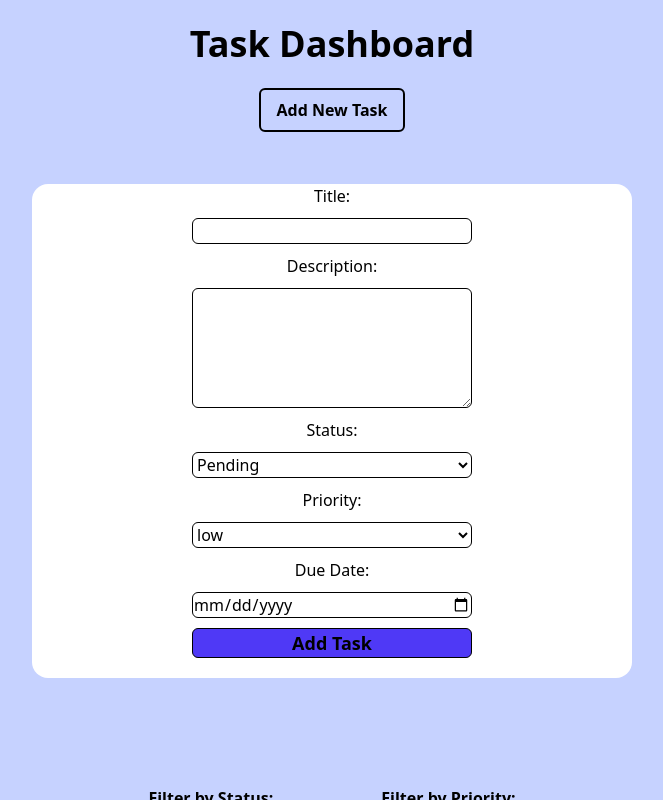
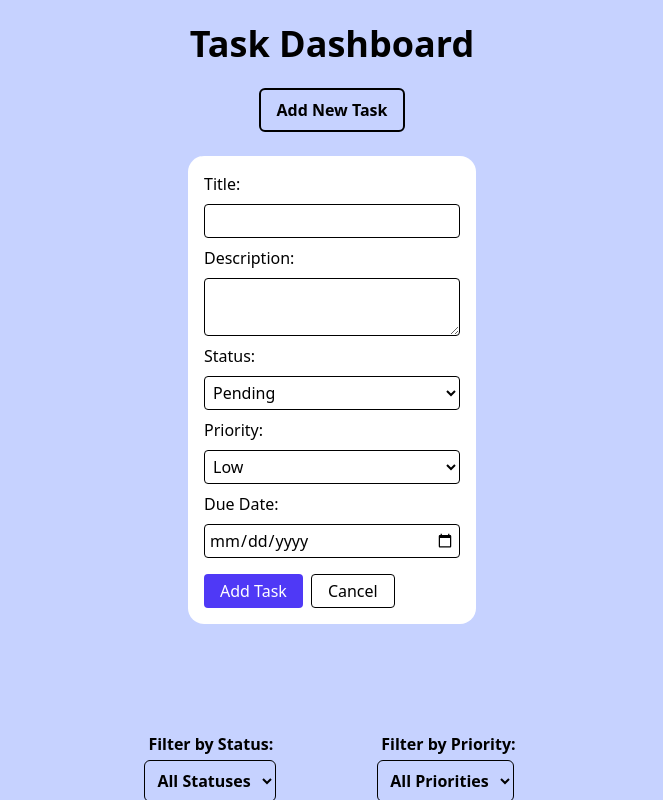
Before and after one commit to jayanthibs/task-dashboard-sba9, a React (Vite) app: page / in a window 1280 px wide. Both pictures are taken after typing "Sample" into the empty fields and a click on the button "Add New Task". Shown: the top 800 px of the page, without its empty margins (308-971 px from the left). Built offline with nearby package versions, Linux system fonts and the light colour scheme.

Commit message:
updated edit task

```diff
--- a/src/components/Dashboard/Dashboard.tsx
+++ b/src/components/Dashboard/Dashboard.tsx
@@ -1,12 +1,10 @@
 import { useEffect, useState } from "react";
-import type { Task } from "../../types";
-import type { TaskStatus } from "../../types";
+import type { Task, TaskStatus } from "../../types";
 import TaskList from "../TaskList/TaskList";
+import TaskForm from "../TaskForm/TaskForm";
+import TaskFilter from "../TaskFilter/TaskFilter";
 import { sortTasks, exportTasks, importTasks } from "../../utils/taskUtils";
 import type { SortType } from "../../utils/taskUtils";
-
-import TaskFilter from "../TaskFilter/TaskFilter";
-import TaskForm from "../TaskForm/TaskForm";
 
 type Filter = {
   status?: TaskStatus | "";
@@ -14,38 +12,29 @@ type Filter = {
 };
 
 function Dashboard() {
-  // const [tasks, setTasks] = useState<Task[]>([]);
-  const [filters, setFilters] = useState({ status: "", priority: "" });
-  const [showForm, setShowForm] = useState(false);
-  const [sortBy, setSortBy] = useState<SortType>("");
-
   const [tasks, setTasks] = useState<Task[]>(() => {
     const stored = localStorage.getItem("tasks");
     return stored ? JSON.parse(stored) : [];
   });
+
+  const [showForm, setShowForm] = useState(false);
+  const [editingTask, setEditingTask] = useState<Task | null>(null);
+  const [filters, setFilters] = useState<Filter>({ status: "", priority: "" });
+  const [sortBy, setSortBy] = useState<SortType>("");
 
   useEffect(() => {
     localStorage.setItem("tasks", JSON.stringify(tasks));
   }, [tasks]);
 
   function handleAddTask(taskData: Omit<Task, "id">) {
-    const newTask: Task = {
-      id: Date.now().toString(), // unique ID
-      ...taskData,
-    };
+    const newTask: Task = { id: Date.now().toString(), ...taskData };
     setTasks((prev) => [...prev, newTask]);
     setShowForm(false);
   }
 
-  function handleStatusChange(taskId: string, taskStatus: TaskStatus) {
+  function handleEditTask(updatedTask: Task) {
     setTasks((prev) =>
-      prev.map((task) => {
-        if (task.id === taskId) {
-          return { ...task, status: taskStatus };
-        } else {
-          return task;
-        }
-      }),
+      prev.map((task) => (task.id === updatedTask.id ? updatedTask : task)),
     );
   }
 
@@ -53,11 +42,16 @@ function Dashboard() {
     setTasks((prev) => prev.filter((task) => task.id !== taskId));
   }
 
+  function handleStatusChange(taskId: string, taskStatus: TaskStatus) {
+    setTasks((prev) =>
+      prev.map((task) =>
+        task.id === taskId ? { ...task, status: taskStatus } : task,
+      ),
+    );
+  }
+
   function handleFilterChange(newFilters: Filter) {
-    setFilters((prev) => ({
-      ...prev,
-      ...newFilters,
-    }));
+    setFilters((prev) => ({ ...prev, ...newFilters }));
   }
 
   const filteredTasks = tasks.filter((task) => {
@@ -69,15 +63,11 @@ function Dashboard() {
   const sortedTasks =
     sortBy === "" ? filteredTasks : sortTasks(filteredTasks, sortBy);
 
-  function handleSort(event: React.ChangeEvent<HTMLSelectElement>) {
-    setSortBy(event.target.value as "title" | "dueDate" | "");
-  }
-
   const stats = {
     total: tasks.length,
-    completed: tasks.filter((task) => task.status === "completed").length,
-    inprogress: tasks.filter((task) => task.status === "in-progress").length,
-    pending: tasks.filter((task) => task.status === "pending").length,
+    completed: tasks.filter((t) => t.status === "completed").length,
+    inprogress: tasks.filter((t) => t.status === "in-progress").length,
+    pending: tasks.filter((t) => t.status === "pending").length,
   };
 
   return (
@@ -86,32 +76,54 @@ function Dashboard() {
 
       <button
         className="px-4 py-2 border-2 rounded-md font-bold hover:bg-indigo-300 transition"
-        onClick={() => setShowForm(true)}
+        onClick={() => {
+          setEditingTask(null);
+          setShowForm(true);
+        }}
       >
         Add New Task
       </button>
 
-      {showForm && <TaskForm onAddTask={handleAddTask} />}
+      {showForm && (
+        <TaskForm
+          onAddTask={handleAddTask}
+          taskToEdit={editingTask || undefined}
+          onEditTask={(task) => {
+            handleEditTask(task);
+            setEditingTask(null);
+            setShowForm(false);
+          }}
+          onClose={() => {
+            setEditingTask(null);
+            setShowForm(false);
+          }}
+        />
+      )}
 
       <TaskFilter onFilterChange={handleFilterChange} />
 
-      {/* export */}
-      <button onClick={() => exportTasks(tasks)} className="border-1 rounded-lg p-2">
+      <button
+        onClick={() => exportTasks(tasks)}
+        className="bg-indigo-600 text-white px-4 py-2 rounded"
+      >
         Export Tasks
       </button>
 
-      {/* import */}
-      <label htmlFor="import-file" className="border-1 rounded-lg p-2">
+      <button
+        type="button"
+        onClick={() => document.getElementById("import-file")?.click()}
+        className="bg-indigo-600 text-white px-4 py-2 rounded"
+      >
         Import Tasks
-      </label>
+      </button>
+
       <input
         id="import-file"
         type="file"
         accept="application/json"
         onChange={(e) => importTasks(e, setTasks)}
-        className="border-1 rounded-lg p-2"
+        className="hidden"
       />
-
       <div className="flex flex-col gap-2 items-center">
         <label htmlFor="sort" className=" font-bold">
           Sort:
@@ -119,7 +131,9 @@ function Dashboard() {
         <select
           id="sort"
           value={sortBy}
-          onChange={handleSort}
+          onChange={(e) =>
+            setSortBy(e.target.value as "title" | "dueDate" | "")
+          }
           className="px-2 py-1 border-1 rounded-md font-semibold"
         >
           <option value="">Sort By</option>
@@ -140,9 +154,14 @@ function Dashboard() {
           tasks={sortedTasks}
           onStatusChange={handleStatusChange}
           onDelete={handleDelete}
+          onEdit={(task) => {
+            setEditingTask(task);
+            setShowForm(true);
+          }}
         />
       </div>
     </div>
   );
 }
+
 export default Dashboard;
--- a/src/components/TaskForm/TaskForm.tsx
+++ b/src/components/TaskForm/TaskForm.tsx
@@ -1,9 +1,8 @@
 import type { Task } from "../../types";
-import { useState } from "react";
+import { useState, useEffect } from "react";
 import type { TaskFormProps } from "../../types";
 import { validateTask } from "../../utils/taskUtils";
-
-function TaskForm({ onAddTask }: TaskFormProps) {
+function TaskForm({ onAddTask, taskToEdit, onEditTask, onClose }: TaskFormProps) {
   const [formData, setFormData] = useState<Omit<Task, "id">>({
     title: "",
     description: "",
@@ -11,23 +10,36 @@ function TaskForm({ onAddTask }: TaskFormProps) {
     priority: "low",
     dueDate: "",
   });
-
   const [errors, setErrors] = useState({
     title: "",
     description: "",
     dueDate: "",
   });
-
+  // Prefill form if editing
+  useEffect(() => {
+    if (taskToEdit) {
+      setFormData({
+        title: taskToEdit.title,
+        description: taskToEdit.description,
+        status: taskToEdit.status,
+        priority: taskToEdit.priority,
+        dueDate: taskToEdit.dueDate,
+      });
+    }
+  }, [taskToEdit]);
   function handleSubmit(event: React.FormEvent<HTMLFormElement>) {
     event.preventDefault();
-
     const { errors, isValid } = validateTask(formData);
     setErrors(errors);
-
     if (!isValid) return;
-
+    if (taskToEdit && onEditTask) {
+      // Save edits
+      onEditTask({ ...taskToEdit, ...formData });
+    } else {
+      // Add new task
       onAddTask(formData);
-
+    }
+    // Reset form
     setFormData({
       title: "",
       description: "",
@@ -35,98 +47,61 @@ function TaskForm({ onAddTask }: TaskFormProps) {
       priority: "low",
       dueDate: "",
     });
+    if (onClose) onClose();
   }
-
   function handleChange(
-    event: React.ChangeEvent<
-      HTMLInputElement | HTMLSelectElement | HTMLTextAreaElement
-    >,
+    event: React.ChangeEvent<HTMLInputElement | HTMLSelectElement | HTMLTextAreaElement>
   ) {
     const { name, value } = event.target;
-
-    setFormData((prevFormData) => ({
-      ...prevFormData, // Spread existing state
-      [name]: value, // Update changed field using computed property name
-    }));
+    setFormData((prev) => ({ ...prev, [name]: value }));
   }
-
   return (
-    <>
-      {/* <h1 className="text-center">Add new Task</h1> */}
-
     <form
       onSubmit={handleSubmit}
-        className="flex flex-col gap-[10px] bg-white  items-center w-150 m-auto mt-7 rounded-2xl "
+      className="flex flex-col gap-2 bg-white p-4 rounded-2xl w-72"
     >
-        <label htmlFor="title">Title:</label>
+      <label>Title:</label>
       <input
-          type="text"
-          id="title"
         name="title"
         value={formData.title}
         onChange={handleChange}
-          className="border-1 w-70 rounded-md"
+        className="border p-1 rounded"
       />
       {errors.title && <span className="text-red-500">{errors.title}</span>}
-
-        <label htmlFor="description">Description:</label>
+      <label>Description:</label>
       <textarea
-          id="description"
         name="description"
         value={formData.description}
         onChange={handleChange}
-          className="border-1 h-30 w-70 rounded-md"
+        className="border p-1 rounded"
       />
-        {errors.description && (
-          <span className="text-red-500">{errors.description}</span>
-        )}
-
-        <label htmlFor="status">Status:</label>
-        <select
-          onChange={handleChange}
-          id="status"
-          name="status"
-          value={formData.status}
-          className="border-1 w-70 rounded-md"
-        >
+      {errors.description && <span className="text-red-500">{errors.description}</span>}
+      <label>Status:</label>
+      <select name="status" value={formData.status} onChange={handleChange} className="border p-1 rounded">
         <option value="pending">Pending</option>
         <option value="in-progress">In Progress</option>
         <option value="completed">Completed</option>
       </select>
-
-        <label htmlFor="priority">Priority:</label>
-        <select
-          value={formData.priority}
-          id="priority"
-          name="priority"
-          onChange={handleChange}
-          className="border-1 w-70 rounded-md"
-        >
-          <option value="low">low</option>
-          <option value="medium">medium</option>
-          <option value="high">high</option>
+      <label>Priority:</label>
+      <select name="priority" value={formData.priority} onChange={handleChange} className="border p-1 rounded">
+        <option value="low">Low</option>
+        <option value="medium">Medium</option>
+        <option value="high">High</option>
       </select>
-
-        <label htmlFor="dueDate">Due Date:</label>
-        <input
-          type="date"
-          id="dueDate"
-          name="dueDate"
-          value={formData.dueDate}
-          onChange={handleChange}
-          className="border-1 w-70 rounded-md"
-        />
+      <label>Due Date:</label>
+      <input type="date" name="dueDate" value={formData.dueDate} onChange={handleChange} className="border p-1 rounded" />
       {errors.dueDate && <span className="text-red-500">{errors.dueDate}</span>}
-
-        <button
-          type="submit"
-          className="border-1 mb-5 w-70 rounded-md bg-indigo-600 font-semibold text-lg"
-        >
-          Add Task
+      <div className="flex gap-2 mt-2">
+        <button type="submit" className="bg-indigo-600 text-white px-4 py-1 rounded">
+          {taskToEdit ? "Save Changes" : "Add Task"}
         </button>
+        {onClose && (
+          <button type="button" onClick={onClose} className="border px-4 py-1 rounded">
+            Cancel
+          </button>
+        )}
+      </div>
     </form>
-    </>
   );
 }
-
 export default TaskForm;
--- a/src/types/index.ts
+++ b/src/types/index.ts
@@ -12,11 +12,15 @@ export interface Task {
 
 export interface TaskFormProps {
   onAddTask: (task: Omit<Task, "id">) => void;
+  taskToEdit?: Task;
+  onEditTask?: (task: Task) => void;
+  onClose?: () => void;
 }
 export interface TaskListProps {
   tasks: Task[];
   onStatusChange: (taskId: string, newStatus: TaskStatus) => void;
   onDelete: (taskId: string) => void;
+  onEdit: (task: Task) => void;
 }
 
 // types/index.ts
@@ -24,6 +28,7 @@ export interface TaskItemProps {
   task: Task;
   onStatusChange: (taskId: string, newStatus: TaskStatus) => void;
   onDelete: (taskId: string) => void;
+  onEdit: (task: Task) => void;
 }
 
 // types/index.ts
```
Also changed, not shown: src/components/TaskList/TaskItem.tsx (+14 -29 lines), src/components/TaskList/TaskList.tsx (+30 -33 lines). Lines whose indentation alone changed are shown as unchanged.
